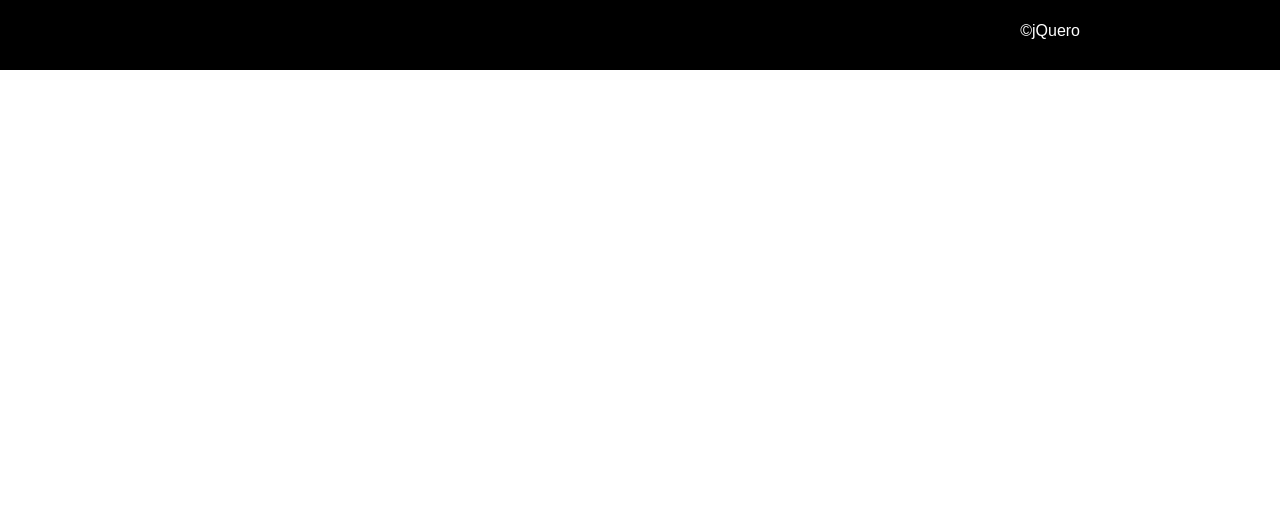
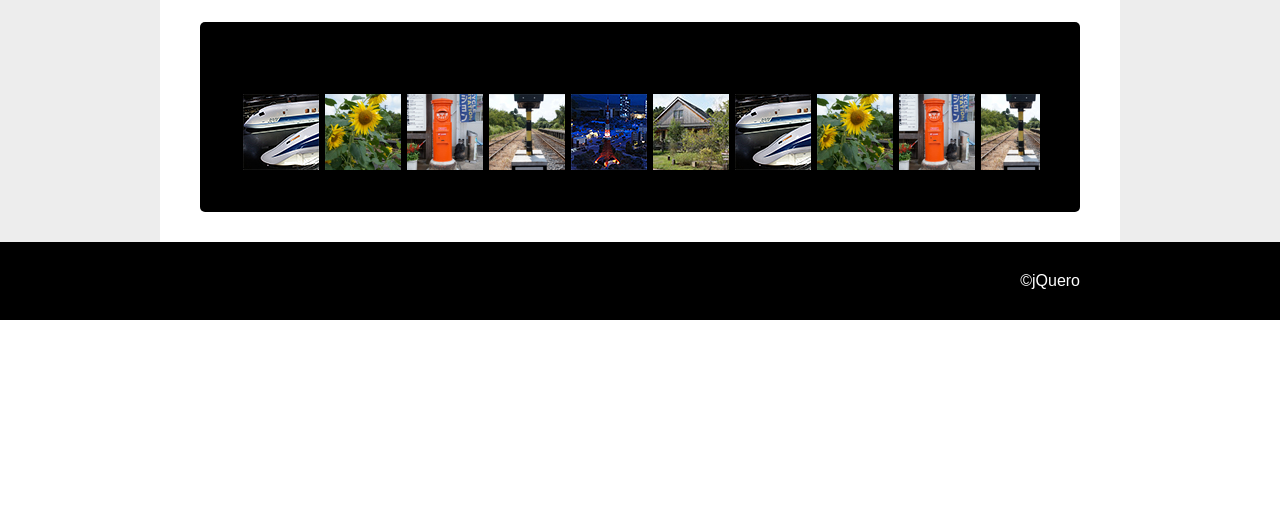
Before and after one commit to seak0503/book-jquery, a plain HTML site: page c06/index.html in a window 1280 px wide. Shown: the part 295-800 px from the top of the page. Drawn offline with nearby package versions, Linux system fonts and the light colour scheme.

Commit message:
06-01 dynamic.css まで完了

```diff
--- a/c06/css/dynamic.css
+++ b/c06/css/dynamic.css
@@ -0,0 +1,47 @@
+/**
+ * 06-01　カルーセル
+ */
+/* カルーセル */
+.wrapper-gallery {
+  padding: 30px 4.1666666%;
+}
+.gallery {
+  padding: 40px 4.5454545%;
+  background: #000;
+  border-radius: 5px;
+  line-height: 0;
+}
+.carousel {
+  overflow: hidden;
+  width: 100%;
+  margin-top: 30px;
+}
+.thumbs {
+  width: 10000px;
+}
+.thumbs-list {
+  float: left;
+  font-size: 0;
+}
+.thumbs-list li {
+  display: inline-block;
+  margin: 0 1px;
+  border: 2px solid #000;
+  width: 76px;
+  height: 76px;
+}
+
+/**
+ * RESPONSIVE: スマートフォン向けウィンドウ幅600px以下
+ */
+@media screen and (max-width:600px) {
+  /* カルーセル */
+  .gallery {
+    padding: 0;
+    background: #fff;
+    border-radius: 0;
+  }
+  .thumbs-list li {
+    border: 2px solid #fff;
+  }
+}
--- a/c06/index.html
+++ b/c06/index.html
@@ -38,6 +38,26 @@
 	<div class="main">
 		<!-- ==============gallery============== -->
 		<div class="wrapper-gallery">
+		  <div class="gallery">
+		  	<div class="carousel" id="carousel">
+		  		<div class="thumbs clear">
+		  			<ul class="thumbs-list">
+		  				<li><img src="images/thumbnail-01.jpg"></li>
+		  				<li><img src="images/thumbnail-02.jpg"></li>
+		  				<li><img src="images/thumbnail-03.jpg"></li>
+		  				<li><img src="images/thumbnail-04.jpg"></li>
+		  				<li><img src="images/thumbnail-05.jpg"></li>
+		  				<li><img src="images/thumbnail-06.jpg"></li>
+		  				<li><img src="images/thumbnail-07.jpg"></li>
+		  				<li><img src="images/thumbnail-08.jpg"></li>
+		  				<li><img src="images/thumbnail-09.jpg"></li>
+		  				<li><img src="images/thumbnail-10.jpg"></li>
+		  				<li><img src="images/thumbnail-11.jpg"></li>
+		  				<li><img src="images/thumbnail-12.jpg"></li>
+		  			</ul>
+		  		</div>
+		  	</div>
+		  </div>
 
 		</div><!-- /.wrapper-gallery -->
 		<!-- ==============/gallery============== -->
```
